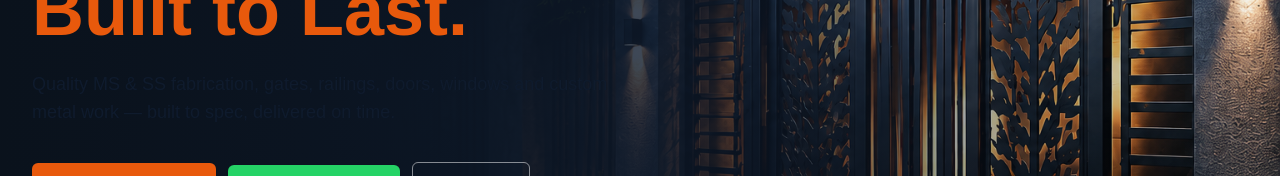
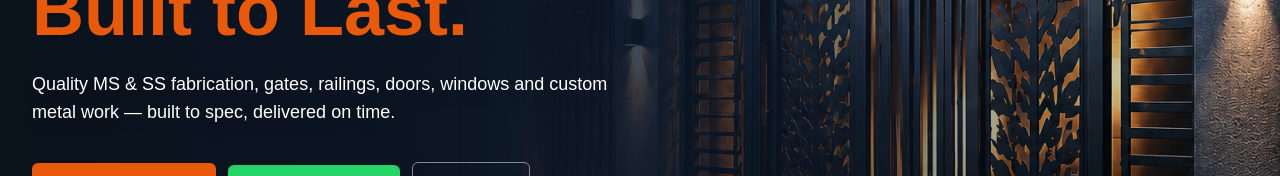
Before and after one commit to nirajyadav68/anup-fabrication, a Next.js app: page / in a window 1280 px wide. Shown: the part 317-493 px from the top of the page. Built offline with nearby package versions, Linux system fonts and the light colour scheme; no server answers; the database is empty.

Commit message:
Improve hero description visibility

```diff
--- a/components/Hero.tsx
+++ b/components/Hero.tsx
@@ -37,7 +37,7 @@ export default function Hero() {
             </span>
           </h1>
 
-          <p className="mt-6 max-w-xl text-base leading-relaxed text-steel-200 sm:text-lg">
+          <p className="mt-6 max-w-xl text-base font-medium leading-relaxed text-white drop-shadow-lg sm:text-lg">
             {siteConfig.description}
           </p>
 
```
